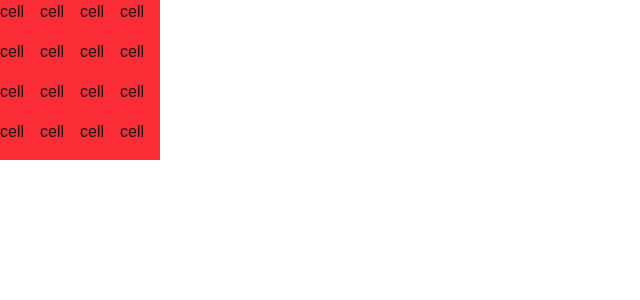
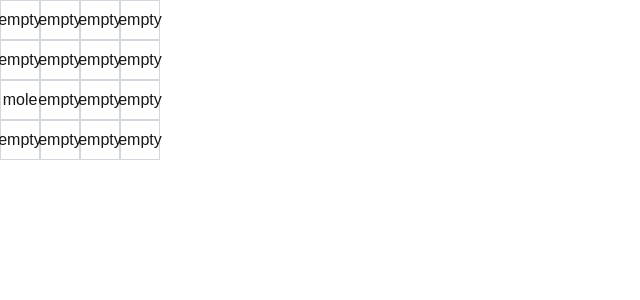
Before and after one commit to sourabh20905/fontend-logics, a Next.js app: page /whack-a-mole in a window 1280 px wide. Shown: the top 300 px of the page, without its empty margins (0-640 px from the left). Built offline with nearby package versions, Linux system fonts and the light colour scheme.

Commit message:
feat: implement WackAMole game logic with Cell component and mole positioning

```diff
--- /dev/null
+++ b/src/container/WackAMole/Cell/Cell.tsx
@@ -0,0 +1,20 @@
+interface CellProps {
+  key: number;
+  index?: number;
+  row?: number;
+  col?: number;
+  molPos?: number[];
+}
+
+const Cell = ({ key, row, col, molPos }: CellProps) => {
+  return (
+    <div
+      key={key}
+      className="size-10 border border-gray-300 flex items-center justify-center"
+    >
+      {row === molPos?.[0] && col === molPos?.[1] ? "mole" : "empty"}
+    </div>
+  );
+};
+
+export default Cell;
--- a/src/container/WackAMole/WackAMole.tsx
+++ b/src/container/WackAMole/WackAMole.tsx
@@ -1,18 +1,22 @@
+import { useState } from "react";
+import Cell from "./Cell/Cell";
+import { getMolePosition } from "./WackAMole.utils";
+
 interface WackAMoleProps {
   size: number;
 }
 
 const WackAMole = ({ size }: WackAMoleProps) => {
   console.log(size, "size");
+  const [molPos, setMolPos] = useState(getMolePosition(size));
+  console.log(molPos, "molPos");
   return (
     <div>
-      {Array.from({ length: size }).map((_value, index) => {
+      {Array.from({ length: size }).map((_item, row) => {
         return (
-          <div key={index} className="flex">
-            {Array.from({ length: size }).map((value, index) => (
-              <div key={index} className="size-10 bg-red-500 flex">
-                cell
-              </div>
+          <div key={row} className="flex">
+            {Array.from({ length: size }).map((_item, col) => (
+              <Cell key={col} row={row} col={col} molPos={molPos} />
             ))}
           </div>
         );
--- /dev/null
+++ b/src/container/WackAMole/WackAMole.utils.ts
@@ -0,0 +1,3 @@
+export const getMolePosition = (size: number) => {
+  return [Math.floor(Math.random() * size), Math.floor(Math.random() * size)];
+};
```
Also changed, not shown: src/container/WackAMole/Cell/index.ts (added).
